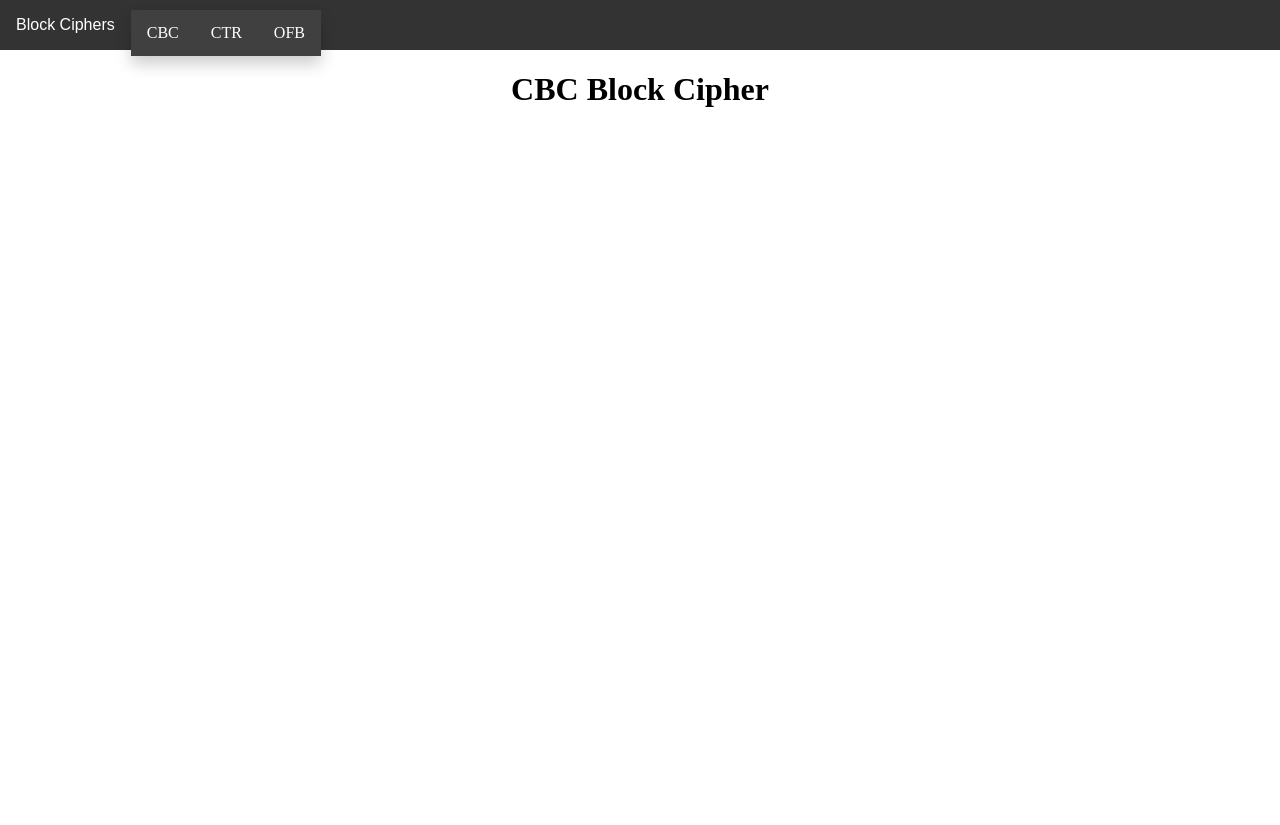
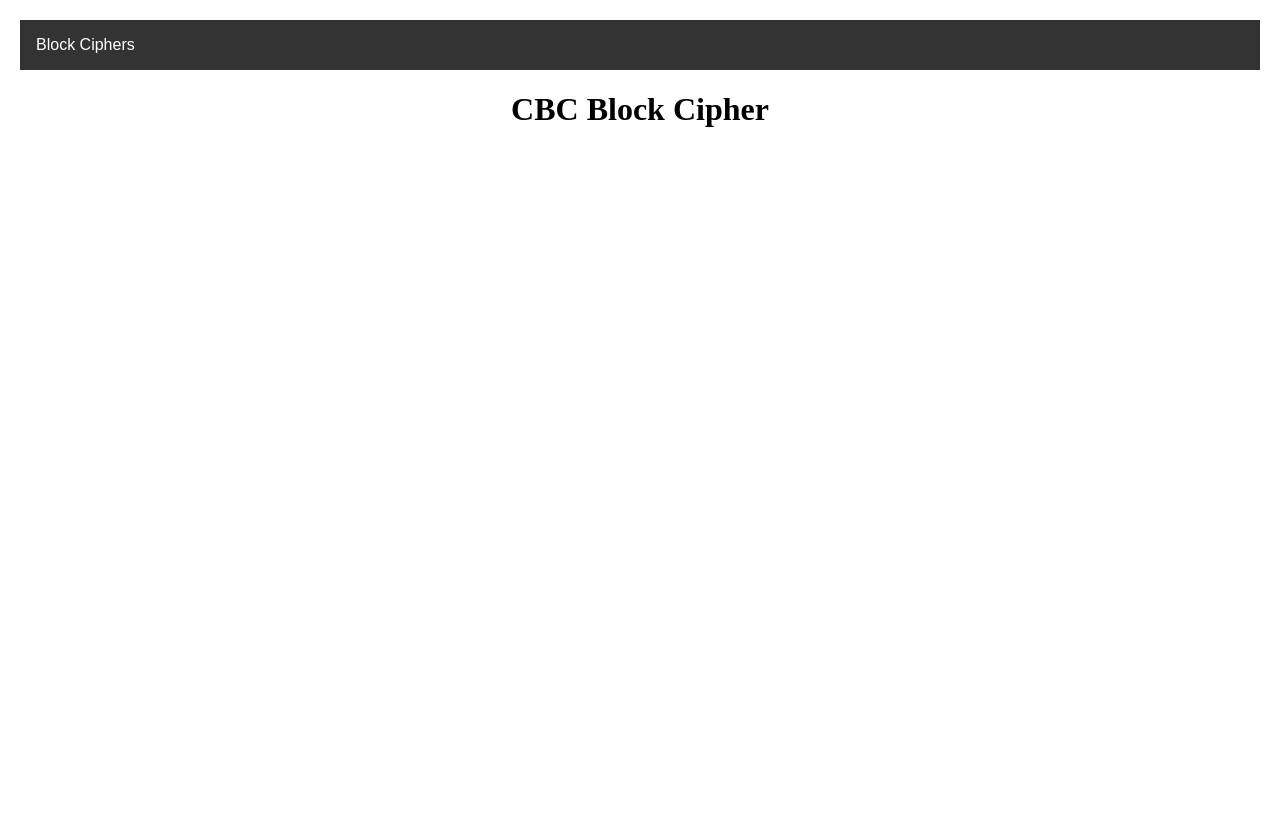
Before and after one commit to seescoto/cs406, a Flask app: page /CBC in a window 1280 px wide. Before the commit the page ends 107 px from the top, so only its background shows below. Run offline with Flask 3, Linux system fonts and the light colour scheme.

Commit message:
added padding to html pages for better viewing

```diff
--- a/static/styles.css
+++ b/static/styles.css
@@ -95,8 +95,8 @@ details > *:not(summary) /*anything inside details EXCEPT summary */ {
 html,
 body {
 	height: 100%;
-	margin: 0;
-	padding: 0;
+	margin: 5px;
+	padding: 5px;
 }
 
 img {
```
Also changed, not shown: 1 other file.
